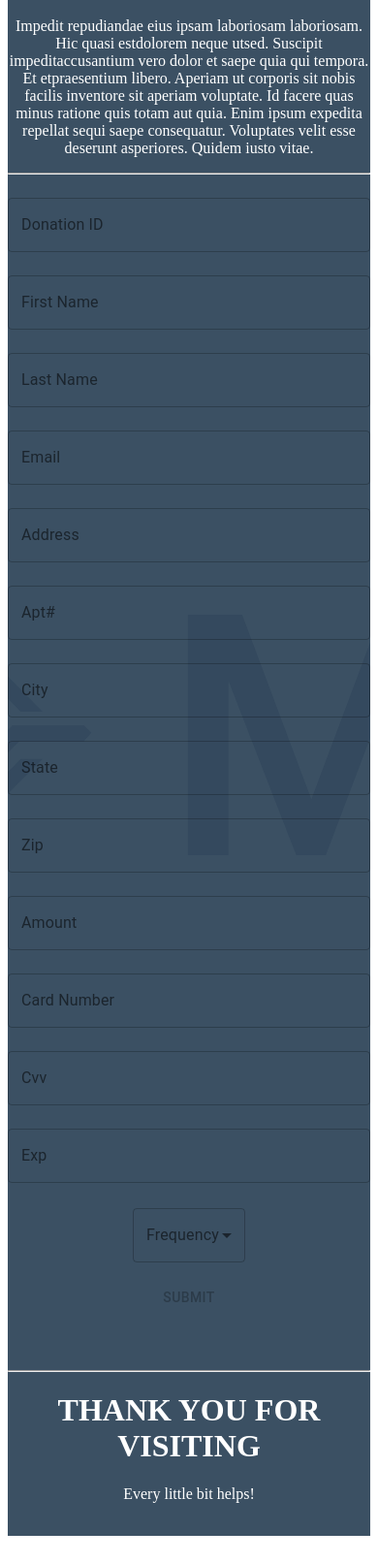
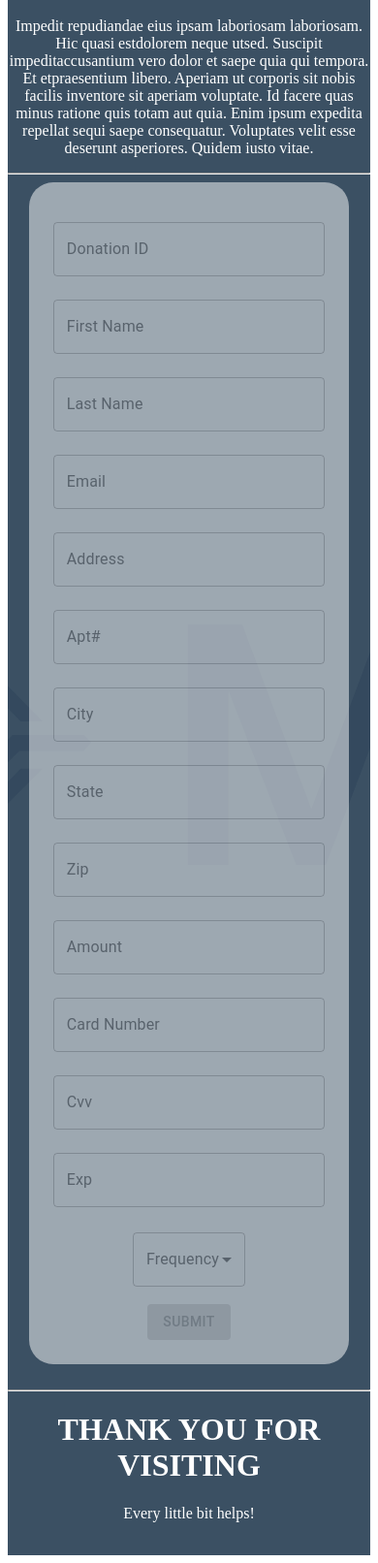
Before and after one commit to ajv21990/Donation, a Gatsby site: page /donateForm in a window 390 px wide. Shown: the part 77-1689 px from the top of the page at 97% size. Built offline with nearby package versions, Linux system fonts and the light colour scheme; Gatsby itself is replaced by a stand-in of ours; what react-stripe-elements would draw is missing.

Commit message:
Finished Schema and little styling

```diff
--- a/src/components/formDonate.js
+++ b/src/components/formDonate.js
@@ -26,8 +26,9 @@ export const Form = props => {
     };
     return (
         <form onSubmit={handleSubmit}>
-            <div className="DonationForm row">
-                <div className="col-sm-3 offset-md-2 offset-sm-0">
+            <div className="DonationForm">
+                <div className=" row">
+                    <div className="col-sm-4 offset-sm-0">
                         <TextField
                             id="donationID"
                             name="donationID"
@@ -77,7 +78,7 @@ export const Form = props => {
                             onChange={change.bind(null, "email")}
                         />
                     </div>
-                <div className="col-sm-3">
+                    <div className="col-sm-4">
                         <TextField
                             id="address"
                             name="address"
@@ -139,7 +140,7 @@ export const Form = props => {
                             onChange={change.bind(null, "zip")}
                         />
                     </div>
-                <div className="col-sm-3">
+                    <div className="col-sm-4">
                         <TextField
                             id="amount"
                             name="amount"
@@ -201,10 +202,9 @@ export const Form = props => {
                             id="frequency"
                             name="frequency"
                             value={frequency}
-                        fullWidth
                             onChange={change.bind(null, "frequency")}
                             input={
-                            <OutlinedInput labelWidth={500} name="frequency" id="frequency" />
+                                <OutlinedInput name="frequency" id="frequency" />
                             }>
                             <option value="" />
                             <option value={"One Time"}>One Time</option>
@@ -217,10 +217,11 @@ export const Form = props => {
 
                     <Button
                         type="submit"
-                    fullWidth
-                    variant="raised"
+
+                        variant="contained"
                         color="primary"
                         disabled={!isValid} >SUBMIT</Button>
+                </div>
             </div>
         </form>
     );
--- a/src/components/formikForm.js
+++ b/src/components/formikForm.js
@@ -6,6 +6,7 @@ import { Elements, StripeProvider } from 'react-stripe-elements'
 import Modal from '@material-ui/core/Modal'
 import axios from 'axios'
 import * as Yup from "yup";
+
 
 const validationSchema = Yup.object({
     donationID: Yup.number("Enter a donation ID").required("Donation ID is required"),
@@ -16,15 +17,16 @@ const validationSchema = Yup.object({
         .required("Email is required"),
     address: Yup.string("Enter your address")
         .required("Address is required"),
+    apt: Yup.string("Enter your apt#").notRequired(),
     city: Yup.string("Enter a city").required("City is required").max(30, "Enter a valid city"),
-    state: Yup.string("Enter a state").required("State is required").max(2, "Enter state abbrev").min(2, "Enter state abbrev"),
+    state: Yup.string("Enter a state").required("State is required").length(2, "Enter state abbrev").uppercase(),
     zip: Yup.string("Enter a zip code").required("Zip code is required").max(10, "Enter a valid zip code").min(5, "Enter a valid zip code"),
-    amount: Yup.number("Enter a dollar amount").required("Amount is required").positive(),
+    amount: Yup.number("Enter a dollar amount").required("Amount is required").positive("Amount must be a positive"),
     cardNumber: Yup.string("Enter a card number").required("Card number is required").min(19, "Enter a valid card number").max(19, "Enter a valid card number"),
     cvv: Yup.string("Enter a cvv").required("cvv is required").min(3, "Enter a valid cvv").max(3, "Enter a valid cvv"),
     exp: Yup.string("Enter a expiration").required("Expiration is required"),
     frequency: Yup.string("Enter a Frequency").required("Frequency is required"),
-});
+})
 
 class formikForm extends React.Component {
     constructor(props) {
@@ -112,7 +114,8 @@ class formikForm extends React.Component {
     }
 
     goToThank = () => {
-        this.props.history.push('/thank')
+        this.props.history.push('"/ThankYou/"')
+
     }
 
     render() {
--- a/src/pages/donateForm.js
+++ b/src/pages/donateForm.js
@@ -1,7 +1,6 @@
 import React from 'react'
 import Header from '../components/header'
 import Footer from '../components/footer'
-
 import FormikForm from '../components/formikForm'
 import '../stylesheets/formStyle.css'
 
--- a/src/stylesheets/formStyle.css
+++ b/src/stylesheets/formStyle.css
@@ -13,14 +13,21 @@
 /* Form Style */
 
 .DonationForm{
+    background-color: white;
+    opacity: .5;
+    width: 75%;
+    margin: auto;
+    border-radius: 25px;
+    padding: 25px;
+}
 
-    margin: auto;
-}
+
 
 /* Bottom of the form styling */
 .BottomForm{
     text-align: center;
-    padding-bottom: 30px;
+
+
 }
 /* Header/Footer style */
 .head{
```
Lines whose indentation alone changed are shown as unchanged.
